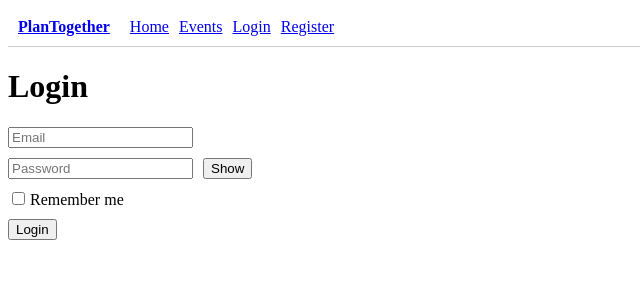
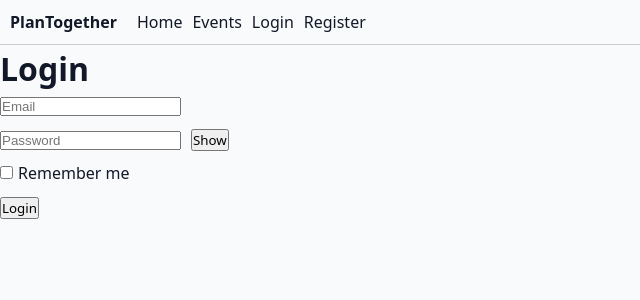
Before and after one commit to CoCav/planTogether, a React app in the folder frontend/: page /login in a window 1280 px wide. Shown: the top 300 px of the page, without its empty margins (0-640 px from the left). Built offline with nearby package versions, Linux system fonts and the light colour scheme; the HTML template or start-up script is replaced by a standard one.

Commit message:
setup global CSS structure (theme, base, layout, components, helpers) and introduce reusable UI components

```diff
--- a/frontend/src/main.jsx
+++ b/frontend/src/main.jsx
@@ -3,6 +3,11 @@ import ReactDOM from "react-dom/client";
 import { BrowserRouter } from "react-router-dom";
 import App from "./App";
 import AuthProvider from "./context/authProvider.jsx";
+import './styles/theme.css'
+import './styles/base.css'
+import './styles/layout.css'
+import './styles/components.css'
+import './styles/helpers.css'
 
 ReactDOM.createRoot(document.getElementById("root")).render(
   <React.StrictMode>
--- /dev/null
+++ b/frontend/src/styles/base.css
@@ -0,0 +1,22 @@
+* {
+    box-sizing: border-box;
+    margin: 0;
+    padding: 0;
+}
+
+body {
+    font-family: system-ui, sans-serif;
+    background: var(--color-background);
+    color: var(--color-text);
+    line-height: 1.5;
+}
+
+a {
+    text-decoration: none;
+    color: inherit;
+}
+
+button {
+    font-family: inherit;
+    cursor: pointer;
+}
--- /dev/null
+++ b/frontend/src/styles/components.css
@@ -0,0 +1,73 @@
+/* Buttons */
+.btn {
+    padding: var(--space-3) var(--space-4);
+    border-radius: var(--radius-md);
+    border: none;
+    font-weight: 500;
+    transition: 0.2s;
+}
+
+.btn-primary {
+    background: var(--color-primary);
+    color: white;
+}
+
+.btn-primary:hover {
+    background: var(--color-primary-hover);
+}
+
+.btn-danger {
+    background: var(--color-danger);
+    color: white;
+}
+
+.btn-outline {
+    background: transparent;
+    border: 1px solid var(--color-border);
+}
+
+/* Inputs */
+
+.input {
+    width: 100%;
+    padding: var(--space-3);
+    border-radius: var(--radius-md);
+    border: 1px solid var(--color-border);
+}
+
+.input:focus {
+    outline: none;
+    border-color: var(--color-primary);
+}
+
+/* Cards (events) */
+.card {
+    background: var(--color-surface);
+    padding: var(--space-5);
+    border-radius: var(--radius-lg);
+    box-shadow: var(--shadow-sm);
+    margin-bottom: var(--space-4);
+}
+
+/* Badges (roles) */
+.badge {
+    padding: 4px 8px;
+    border-radius: var(--radius-sm);
+    font-size: var(--font-size-sm);
+    font-weight: 500;
+}
+
+.badge-organizer {
+    background: #ede9fe;
+    color: #5b21b6;
+}
+
+.badge-co {
+    background: #dbeafe;
+    color: #1d4ed8;
+}
+
+.badge-participant {
+    background: #e5e7eb;
+    color: #374151;
+}
--- /dev/null
+++ b/frontend/src/styles/helpers.css
@@ -0,0 +1,29 @@
+.flex {
+    display: flex;
+}
+
+.flex-between {
+    display: flex;
+    justify-content: space-between;
+    align-items: center;
+}
+
+.gap-2 {
+    gap: var(--space-2);
+}
+
+.gap-3 {
+    gap: var(--space-3);
+}
+
+.mt-4 {
+    margin-top: var(--space-4);
+}
+
+.mb-4 {
+    margin-bottom: var(--space-4);
+}
+
+.text-muted {
+    color: var(--color-text-muted);
+}
--- /dev/null
+++ b/frontend/src/styles/layout.css
@@ -0,0 +1,10 @@
+.container {
+    max-width: 1100px;
+    margin: 0 auto;
+    padding: var(--space-5);
+}
+
+.page-title {
+    font-size: var(--font-size-xl);
+    margin-bottom: var(--space-5);
+}
--- /dev/null
+++ b/frontend/src/styles/theme.css
@@ -0,0 +1,38 @@
+:root {
+    /* Colors */
+    --color-primary: #4f46e5;
+    --color-primary-hover: #4338ca;
+
+    --color-danger: #dc2626;
+    --color-success: #16a34a;
+
+    --color-text: #111827;
+    --color-text-muted: #6b7280;
+
+    --color-background: #f9fafb;
+    --color-surface: #ffffff;
+    --color-border: #e5e7eb;
+
+    /* Spacing */
+    --space-1: 4px;
+    --space-2: 8px;
+    --space-3: 12px;
+    --space-4: 16px;
+    --space-5: 24px;
+    --space-6: 32px;
+
+    /* Radius */
+    --radius-sm: 6px;
+    --radius-md: 10px;
+    --radius-lg: 16px;
+
+    /* Shadows */
+    --shadow-sm: 0 1px 2px rgba(0,0,0,0.05);
+    --shadow-md: 0 4px 8px rgba(0,0,0,0.08);
+
+    /* Typography */
+    --font-size-sm: 14px;
+    --font-size-base: 16px;
+    --font-size-lg: 20px;
+    --font-size-xl: 24px;
+}
```
Also changed, not shown: frontend/src/components/ui/Badge.jsx (added), frontend/src/components/ui/Button.jsx (added), frontend/src/components/ui/Card.jsx (added), frontend/src/components/ui/FormField.jsx (added), frontend/src/components/ui/Input.jsx (added).
